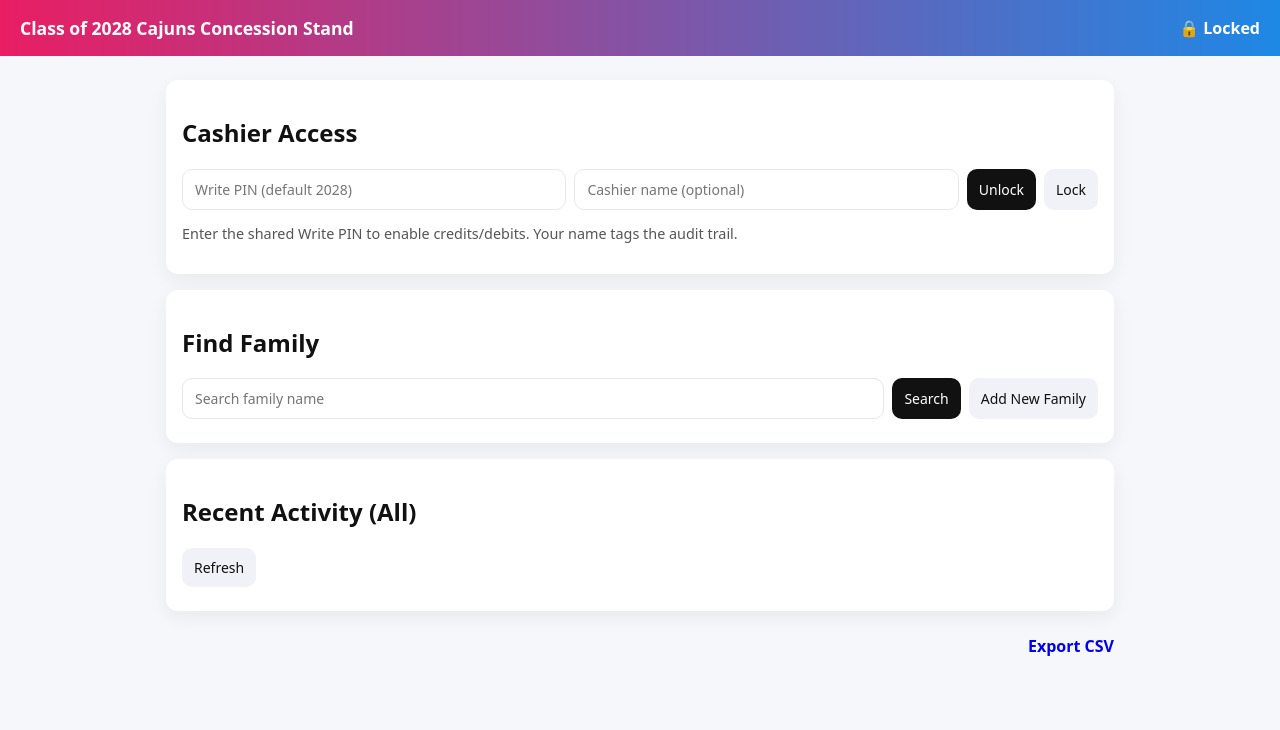
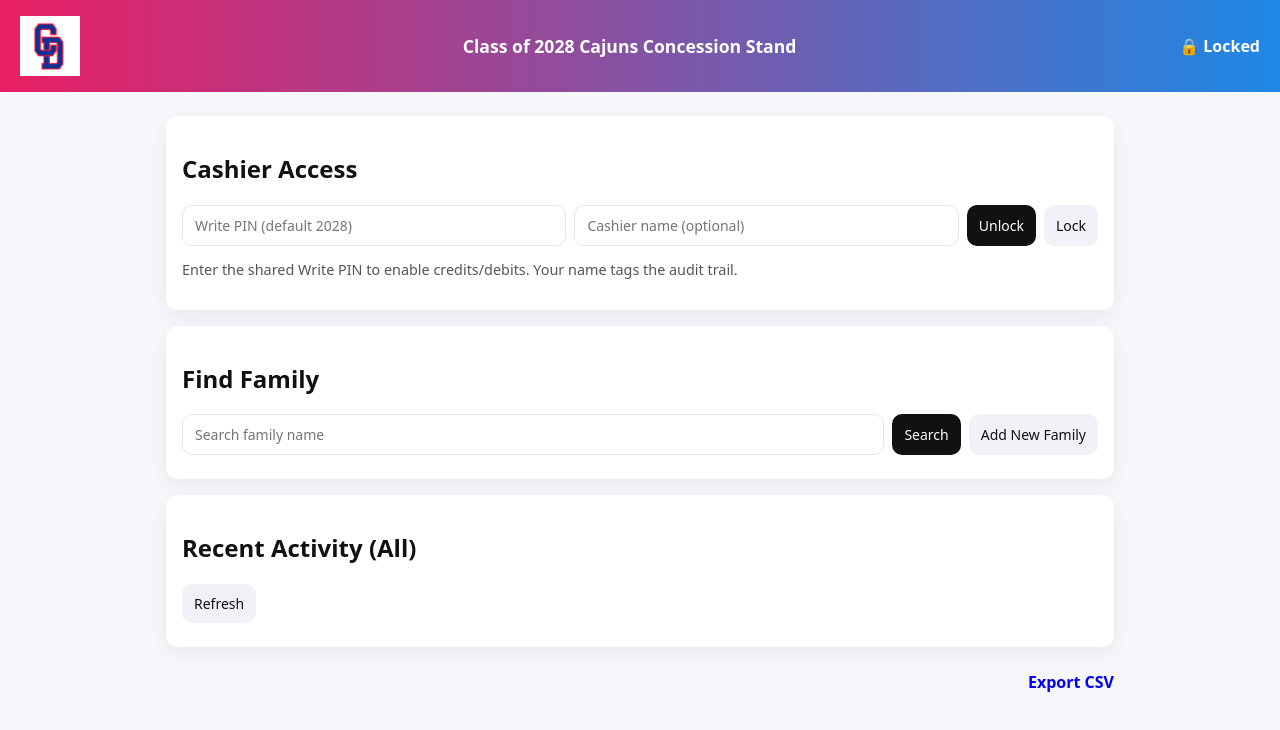
Before and after one commit to Peppy-bot2028/cajuns-netlify, a website: page public/index.html in a window 1280 px wide. Drawn offline with Linux system fonts and the light colour scheme; no server answers.

Commit message:
Update index.html

```diff
--- a/public/index.html
+++ b/public/index.html
@@ -8,6 +8,7 @@
 </head>
 <body>
   <header>
+    <img src="/logo.webp" alt="Country Day Logo" style="height:60px;">
     <h1>Class of 2028 Cajuns Concession Stand</h1>
     <div id="sessionStatus">🔒 Locked</div>
   </header>
```
